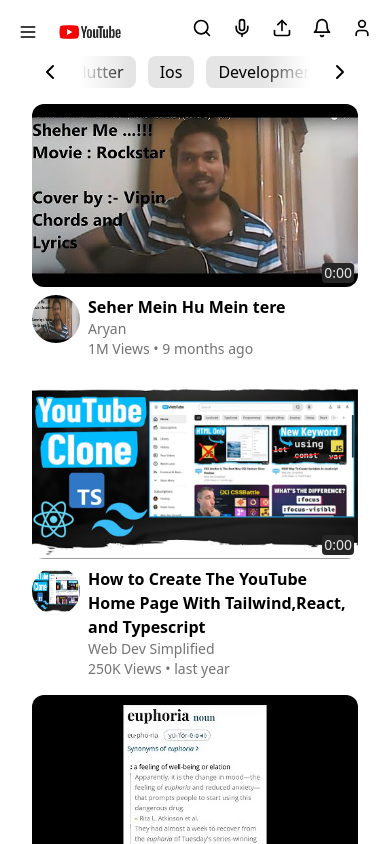
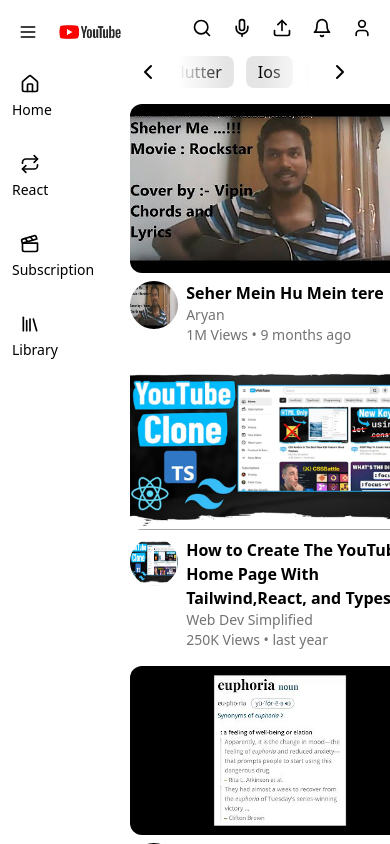
Before and after one commit to Arjit-Verma/Yt_clone, a React (Create React App) app: page / in a window 390 px wide. Built offline with nearby package versions, Linux system fonts and the light colour scheme.

Commit message:
Added all the elements in the hidden sidebar and made the button component as export

```diff
--- a/src/components/button.tsx
+++ b/src/components/button.tsx
@@ -2,7 +2,7 @@
 import { VariantProps, cva } from "class-variance-authority";
 import { ComponentProps } from "react";
 import { twMerge } from "tailwind-merge";
-const buttonStyles = cva(["transition-colors"], {
+export const buttonStyles = cva(["transition-colors"], {
   variants: {
     variant: {
       default: ["bg-secondary", "hover:bg-secondary-hover"],
--- a/src/layouts/SideBar.tsx
+++ b/src/layouts/SideBar.tsx
@@ -1,3 +1,43 @@
+import { Clapperboard, Home, Library, Repeat } from "lucide-react";
+import { ElementType } from "react";
+import { buttonStyles } from "../components/button";
+import { twMerge } from "tailwind-merge";
+
 export function SideBar() {
-  return null;
+  return (
+    <>
+      <aside className="sticky top-0 overflow-y-auto scrollbar-hidden pb-4 flex flex-col ml-2 lg:hidden ">
+        <SmallSidebarItem Icon={Home} title="Home" url="/" />
+        <SmallSidebarItem Icon={Repeat} title="React" url="/shorts" />
+        <SmallSidebarItem
+          Icon={Clapperboard}
+          title="Subscription"
+          url="/subscription"
+        />
+        <SmallSidebarItem Icon={Library} title="Library" url="/library" />
+      </aside>
+      <aside className="w-56 lg:sticky absolute top-0 overflow-y-auto scrollbar-hidden pb-4 flex-col gap-2 px-2 flex"></aside>
+    </>
+  );
 }
+type SmallSidebarItemProps = {
+  Icon: ElementType;
+  title: string;
+  url: string;
+};
+function SmallSidebarItem({ Icon, title, url }: SmallSidebarItemProps) {
+  return (
+    <a
+      href={url}
+      className={twMerge(
+        buttonStyles({
+          variant: "ghost",
+        }),
+        " py-4 px-1 flex flex-col itmes-center rounded-lg gap-1"
+      )}
+    >
+      <Icon className="w-5 h-6 ml-2"></Icon>
+      <div className="text-sm ">{title}</div>
+    </a>
+  );
+}
```
